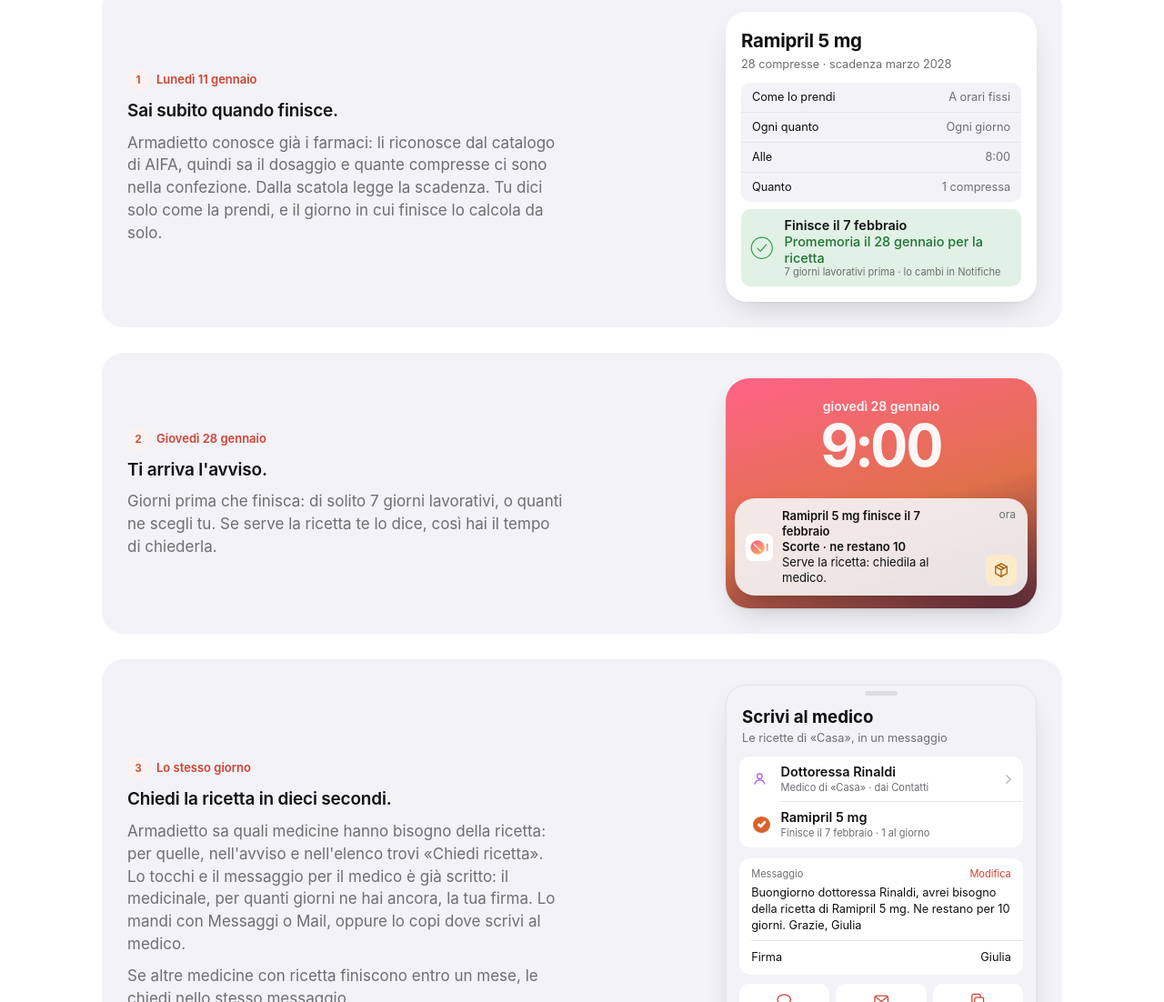
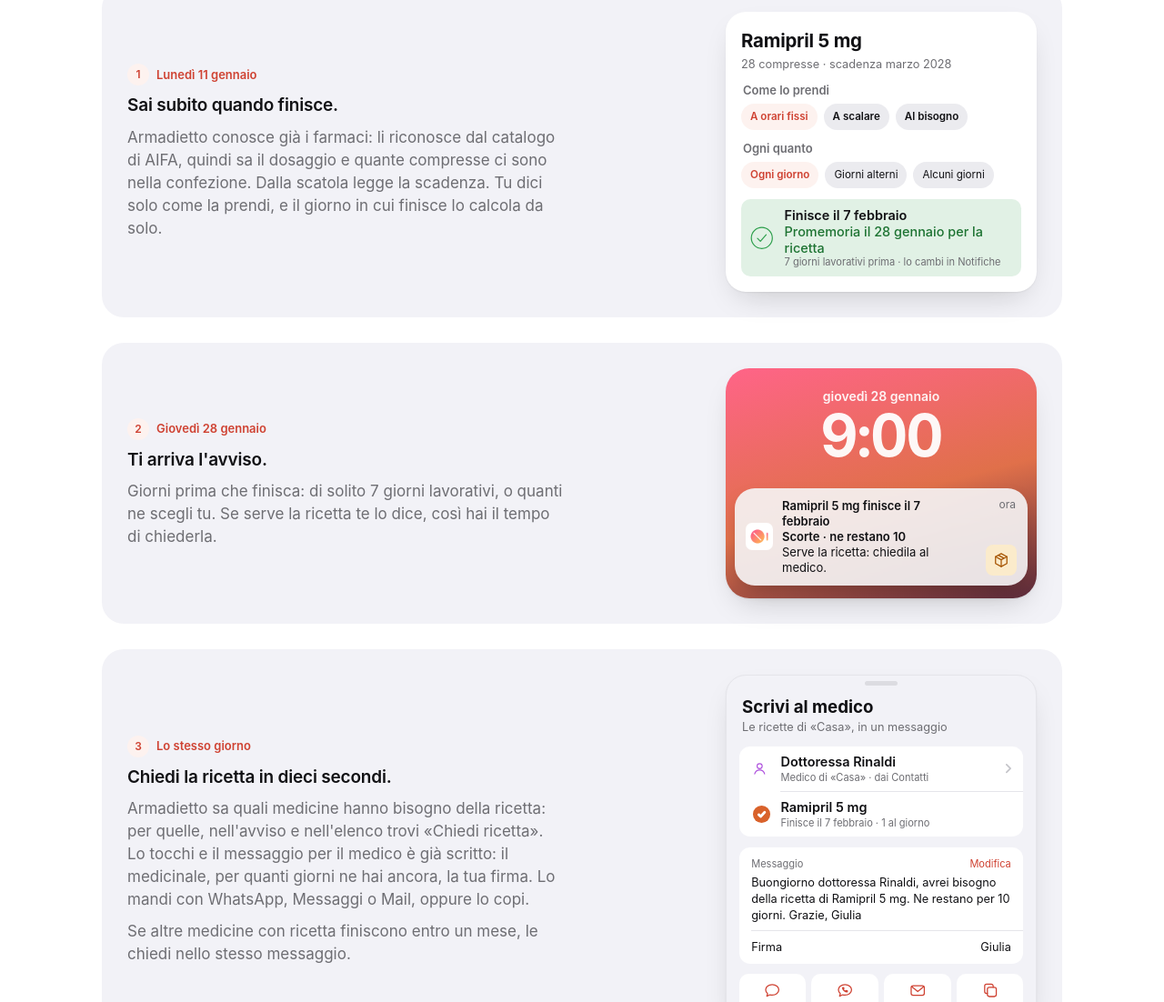
Before and after one commit to mattiadebonis/armadietto-landing, a plain HTML site: page index.html in a window 1280 px wide. Shown: the part 1698-2800 px from the top of the page at 91% size. Drawn offline with Linux system fonts and the light colour scheme.

Commit message:
Durate più lunghe, scena 1 coi chip, WhatsApp nel foglio del medico, le medicine di tutta la famiglia
Co-Authored-By: Claude Opus 5.5 <noreply@anthropic.com>

```diff
--- a/index.html
+++ b/index.html
@@ -330,6 +330,9 @@ section { padding-block: 72px; }
 .pform div { display: flex; justify-content: space-between; gap: 10px; padding: calc(9px * var(--u)) calc(14px * var(--u)); font-size: calc(15px * var(--u)); }
 .pform div + div { border-top: 1px solid var(--hairline); }
 .pform em { font-style: normal; color: var(--muted); }
+.cform { margin-bottom: calc(14px * var(--u)); }
+.cform .hdr { margin: 0 0 6px 2px; }
+.cform .hdr ~ .hdr { margin-top: 12px; }
 .bsub { color: var(--muted); font-size: calc(15px * var(--u)); line-height: 1.4; margin-bottom: calc(14px * var(--u)); }
 .ansr .fab { margin-bottom: calc(4px * var(--u)); }
 .posr { display: flex; justify-content: space-between; gap: 10px; padding: calc(11px * var(--u)) calc(14px * var(--u)); margin-bottom: calc(6px * var(--u)); border-radius: calc(12px * var(--u)); background: var(--grouped); font-size: calc(15px * var(--u)); }
@@ -363,7 +366,7 @@ section { padding-block: 72px; }
 .doc .mh span:last-child { color: var(--action); }
 .doc .mt { margin-top: calc(6px * var(--u)); font-size: calc(15px * var(--u)); line-height: 1.42; }
 .doc .fr { margin-top: calc(8px * var(--u)); border-top: 1px solid var(--hairline); margin-right: calc(-16px * var(--u)); padding-right: calc(16px * var(--u)); min-height: calc(44px * var(--u)); display: flex; align-items: center; justify-content: space-between; font-size: calc(15px * var(--u)); }
-.doc .tiles { margin: calc(12px * var(--u)) calc(16px * var(--u)) 0; display: grid; grid-template-columns: repeat(3, minmax(0, 1fr)); gap: calc(8px * var(--u)); }
+.doc .tiles { margin: calc(12px * var(--u)) calc(16px * var(--u)) 0; display: grid; grid-template-columns: repeat(4, minmax(0, 1fr)); gap: calc(8px * var(--u)); }
 .doc .tiles span { min-height: calc(64px * var(--u)); border-radius: calc(12px * var(--u)); background: var(--group); color: var(--action); display: grid; justify-items: center; align-content: center; gap: calc(4px * var(--u)); font-size: calc(13px * var(--u)); font-weight: 600; }
 .doc .tiles svg { width: calc(24px * var(--u)); height: calc(24px * var(--u)); stroke-width: 1.5; }
 .doc .fn { padding: calc(14px * var(--u)) calc(24px * var(--u)) calc(12px * var(--u)); text-align: center; font-size: calc(13px * var(--u)); color: var(--muted); }
@@ -626,11 +629,11 @@ footer .wrap { display: flex; flex-wrap: wrap; gap: 12px 24px; justify-content:
               <div aria-hidden="true">
                 <div class="bt">Ramipril 5 mg</div>
                 <div class="bsub">28 compresse · scadenza marzo 2028</div>
-                <div class="pform">
-                  <div><span>Come lo prendi</span><em>A orari fissi</em></div>
-                  <div><span>Ogni quanto</span><em>Ogni giorno</em></div>
-                  <div><span>Alle</span><em>8:00</em></div>
-                  <div><span>Quanto</span><em>1 compressa</em></div>
+                <div class="cform">
+                  <div class="hdr">Come lo prendi</div>
+                  <div class="chips2"><span class="on">A orari fissi</span><span>A scalare</span><span>Al bisogno</span></div>
+                  <div class="hdr">Ogni quanto</div>
+                  <div class="chips2 lite"><span class="on">Ogni giorno</span><span>Giorni alterni</span><span>Alcuni giorni</span></div>
                 </div>
                 <div class="fab"><svg class="ico" viewBox="0 0 32 32"><circle cx="16" cy="16" r="14.5"/><path d="m10 16.5 4 4 8-9"/></svg><div><b>Finisce il 7 febbraio</b><span class="g">Promemoria il 28 gennaio per la ricetta</span><small>7 giorni lavorativi prima · lo cambi in Notifiche</small></div></div>
               </div>
@@ -660,11 +663,11 @@ footer .wrap { display: flex; flex-wrap: wrap; gap: 12px 24px; justify-content:
           <div class="txt">
             <span class="when"><i>3</i>Lo stesso giorno</span>
             <h3>Chiedi la ricetta in dieci secondi.</h3>
-            <p>Armadietto sa quali medicine hanno bisogno della ricetta: per quelle, nell'avviso e nell'elenco trovi «Chiedi ricetta». Lo tocchi e il messaggio per il medico è già scritto: il medicinale, per quanti giorni ne hai ancora, la tua firma. Lo mandi con Messaggi o Mail, oppure lo copi dove scrivi al medico.</p>
+            <p>Armadietto sa quali medicine hanno bisogno della ricetta: per quelle, nell'avviso e nell'elenco trovi «Chiedi ricetta». Lo tocchi e il messaggio per il medico è già scritto: il medicinale, per quanti giorni ne hai ancora, la tua firma. Lo mandi con WhatsApp, Messaggi o Mail, oppure lo copi.</p>
             <p>Se altre medicine con ricetta finiscono entro un mese, le chiedi nello stesso messaggio.</p>
           </div>
           <div class="vis">
-            <div class="doc" role="img" aria-label="Il foglio «Scrivi al medico»: le ricette di «Casa», in un messaggio. Medico: dottoressa Rinaldi, dai Contatti. Spuntato Ramipril 5 mg, finisce il 7 febbraio, 1 al giorno. Il messaggio: «Buongiorno dottoressa Rinaldi, avrei bisogno della ricetta di Ramipril 5 mg. Ne restano per 10 giorni. Grazie, Giulia». Si manda con Messaggi, Mail o Copia.">
+            <div class="doc" role="img" aria-label="Il foglio «Scrivi al medico»: le ricette di «Casa», in un messaggio. Medico: dottoressa Rinaldi, dai Contatti. Spuntato Ramipril 5 mg, finisce il 7 febbraio, 1 al giorno. Il messaggio: «Buongiorno dottoressa Rinaldi, avrei bisogno della ricetta di Ramipril 5 mg. Ne restano per 10 giorni. Grazie, Giulia». Si manda con Messaggi, WhatsApp, Mail o Copia.">
               <div aria-hidden="true">
                 <div class="grab"></div>
                 <h5>Scrivi al medico</h5>
@@ -681,10 +684,10 @@ footer .wrap { display: flex; flex-wrap: wrap; gap: 12px 24px; justify-content:
                 </div>
                 <div class="tiles">
                   <span><svg class="ico" viewBox="0 0 24 24"><path d="M12 4.5c4.7 0 8.5 3 8.5 6.8s-3.8 6.8-8.5 6.8c-1 0-2-.1-2.9-.4L5 19.5l1-3.4c-1.6-1.2-2.5-2.9-2.5-4.8 0-3.8 3.8-6.8 8.5-6.8Z"/></svg>Messaggi</span>
+                  <span><svg class="ico" viewBox="0 0 24 24"><path d="M12 4.5c4.7 0 8.5 3 8.5 6.8s-3.8 6.8-8.5 6.8c-1 0-2-.1-2.9-.4L5 19.5l1-3.4c-1.6-1.2-2.5-2.9-2.5-4.8 0-3.8 3.8-6.8 8.5-6.8Z"/><path d="M9.2 9.3c.3 1.9 1.6 3.3 3.6 3.9l.9-.9 1.4.6-.3 1.2c-2.9-.1-5.6-2.6-5.9-5.4l1.1-.4.7 1.3Z"/></svg>WhatsApp</span>
                   <span><svg class="ico" viewBox="0 0 24 24"><rect x="3.5" y="6" width="17" height="12.5" rx="2.5"/><path d="m4.5 7.5 7.5 6 7.5-6"/></svg>Mail</span>
                   <span><svg class="ico" viewBox="0 0 24 24"><rect x="8" y="8" width="11.5" height="12" rx="2.5"/><path d="M15.5 8V6.5A2.5 2.5 0 0 0 13 4H7a2.5 2.5 0 0 0-2.5 2.5v7A2.5 2.5 0 0 0 7 16h1"/></svg>Copia</span>
                 </div>
-                <div class="fn">Con Messaggi o Mail li segno come chiesti da sola. Con Copia, tocca «Ricetta» quando l'hai mandato.</div>
               </div>
             </div>
           </div>
@@ -728,12 +731,12 @@ footer .wrap { display: flex; flex-wrap: wrap; gap: 12px 24px; justify-content:
     <div class="wrap split">
       <div class="txt">
         <span class="label">Per chi assisti</span>
-        <h2 id="persone">Le medicine di mamma, accanto alle tue.</h2>
-        <p>A ogni scatola dici per chi è. Ognuno ha il suo colore, i promemoria delle dosi portano il suo nome, e vedi le scorte di tutta la casa in una lista, che viviate insieme o no.</p>
+        <h2 id="persone">Le medicine di tutta la famiglia, in una lista.</h2>
+        <p>Le tue, quelle dei bambini, quelle dei genitori. A ogni scatola dici per chi è: ognuno ha il suo colore, i promemoria delle dosi portano il suo nome, e vedi le scorte di tutti insieme, che viviate sotto lo stesso tetto o no.</p>
         <p>Se due persone prendono qualcosa alla stessa ora, ti arriva una notifica sola.</p>
       </div>
       <div class="vis">
-        <div class="app" role="img" aria-label="La lista «Medicinali» con tre persone: Giulia, Luca e Mamma. Il Ramipril di Mamma basta per 6 giorni, col bottone «Chiedi ricetta». La Cetirizina di Luca basta per 12 giorni, la Metformina di Mamma per 26, la Levotiroxina di Giulia per 40. In fondo il Paracetamolo, al bisogno.">
+        <div class="app" role="img" aria-label="Le medicine di tutta la famiglia: la lista «Medicinali» con tre persone: Giulia, Luca e Mamma. Il Ramipril di Mamma basta per 6 giorni, col bottone «Chiedi ricetta». La Cetirizina di Luca basta per 12 giorni, la Metformina di Mamma per 26, la Levotiroxina di Giulia per 40. In fondo il Paracetamolo, al bisogno.">
           <div aria-hidden="true">
             <div class="bar">
               <span class="pl mk"><svg viewBox="0 0 40 30"><defs><linearGradient id="bm2" x1="0" y1="0" x2="1" y2="1"><stop offset="0" stop-color="#FF6488"/><stop offset="1" stop-color="#FFB15C"/></linearGradient><linearGradient id="bm2v" x1="0" y1="0" x2="0" y2="1"><stop offset="0" stop-color="#FF6488"/><stop offset="1" stop-color="#FFB15C"/></linearGradient></defs><circle cx="14" cy="15" r="13" fill="url(#bm2)"/><path d="M9 10 19 20" stroke="#FFF" stroke-width="2.2" stroke-linecap="round"/><rect x="33" y="6" width="3.4" height="18" rx="1.7" fill="url(#bm2v)"/></svg></span>
@@ -965,7 +968,7 @@ footer .wrap { display: flex; flex-wrap: wrap; gap: 12px 24px; justify-content:
   var box = visual.querySelector(".scr.box");
   var buttons = [].slice.call(visual.querySelectorAll(".hero-steps button"));
   var schermo = [0, 1, 2, 3];
-  var tempi = [3000, 5400, 2600, 3200];
+  var tempi = [3000, 6800, 3800, 4400];
   var muove = !window.matchMedia("(prefers-reduced-motion: reduce)").matches;
   var fermo = !muove;
   var visibile = false;
```
Also changed, not shown: .claude-flow/neural/patterns.json, .claude-flow/neural/stats.json, .claude-flow/policy/ledger-anchors.json, .claude-flow/policy/state.json, .swarm/ewc-fisher.json, 2 other files.
